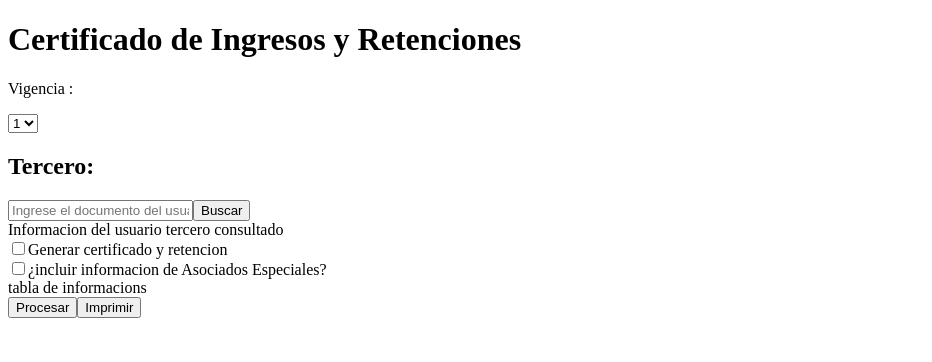
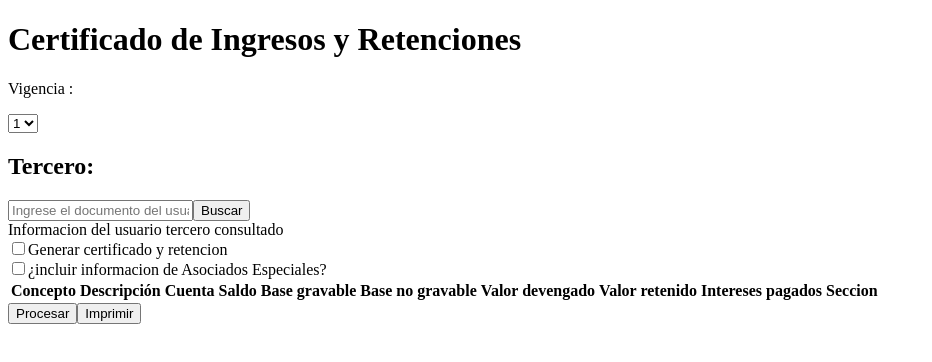
Before and after one commit to DuberGarcia/Fronted-CIR, an Angular app: page /Certificado in a window 1280 px wide. Shown: the top 362 px of the page, without its empty margins (0-932 px from the left). Built offline with nearby package versions, Linux system fonts and the light colour scheme.

Commit message:
feat:modelo de tabla del certificado

```diff
--- a/src/app/Certificado/certificado.component.html
+++ b/src/app/Certificado/certificado.component.html
@@ -13,8 +13,6 @@
 <br>
 <input type="checkbox">
 <label>¿incluir informacion de Asociados Especiales?</label>
-<div>
-    tabla de informacions
-</div>
+<certificado-tabla></certificado-tabla>
 <button>Procesar</button>
 <button>Imprimir</button>
--- a/src/app/Certificado/certificado.component.ts
+++ b/src/app/Certificado/certificado.component.ts
@@ -1,9 +1,10 @@
 import { Component } from '@angular/core';
 import { BuscadorTerceroComponent } from './components/buscadorTercero/buscadorTercero.component';
+import { CertificadoTablaComponent } from './components/certificadoTabla/certificadoTabla.component';
 
 @Component({
   selector: 'app-certificado',
-  imports: [BuscadorTerceroComponent],
+  imports: [BuscadorTerceroComponent,CertificadoTablaComponent],
   templateUrl: './certificado.component.html',
   styleUrl: './certificado.component.css',
 })
--- a/src/app/Certificado/components/certificadoTabla/certificadoTabla.component.html
+++ b/src/app/Certificado/components/certificadoTabla/certificadoTabla.component.html
@@ -1 +1,14 @@
-<p>certificadoTabla works!</p>,
+<table>
+    <tr>
+        <th>Concepto</th>
+        <th>Descripción</th>
+        <th>Cuenta</th>
+        <th>Saldo</th>
+        <th>Base gravable</th>
+        <th>Base no gravable</th>
+        <th>Valor devengado</th>
+        <th>Valor retenido</th>
+        <th>Intereses pagados</th>
+        <th>Seccion</th>
+    </tr>
+</table>
--- a/src/app/Certificado/components/certificadoTabla/certificadoTabla.component.ts
+++ b/src/app/Certificado/components/certificadoTabla/certificadoTabla.component.ts
@@ -1,7 +1,7 @@
 import { Component } from '@angular/core';
 
 @Component({
-  selector: 'app-certificado-tabla',
+  selector: 'certificado-tabla',
   imports: [],
   templateUrl: './certificadoTabla.component.html',
   styleUrl: './certificadoTabla.component.css',
```
